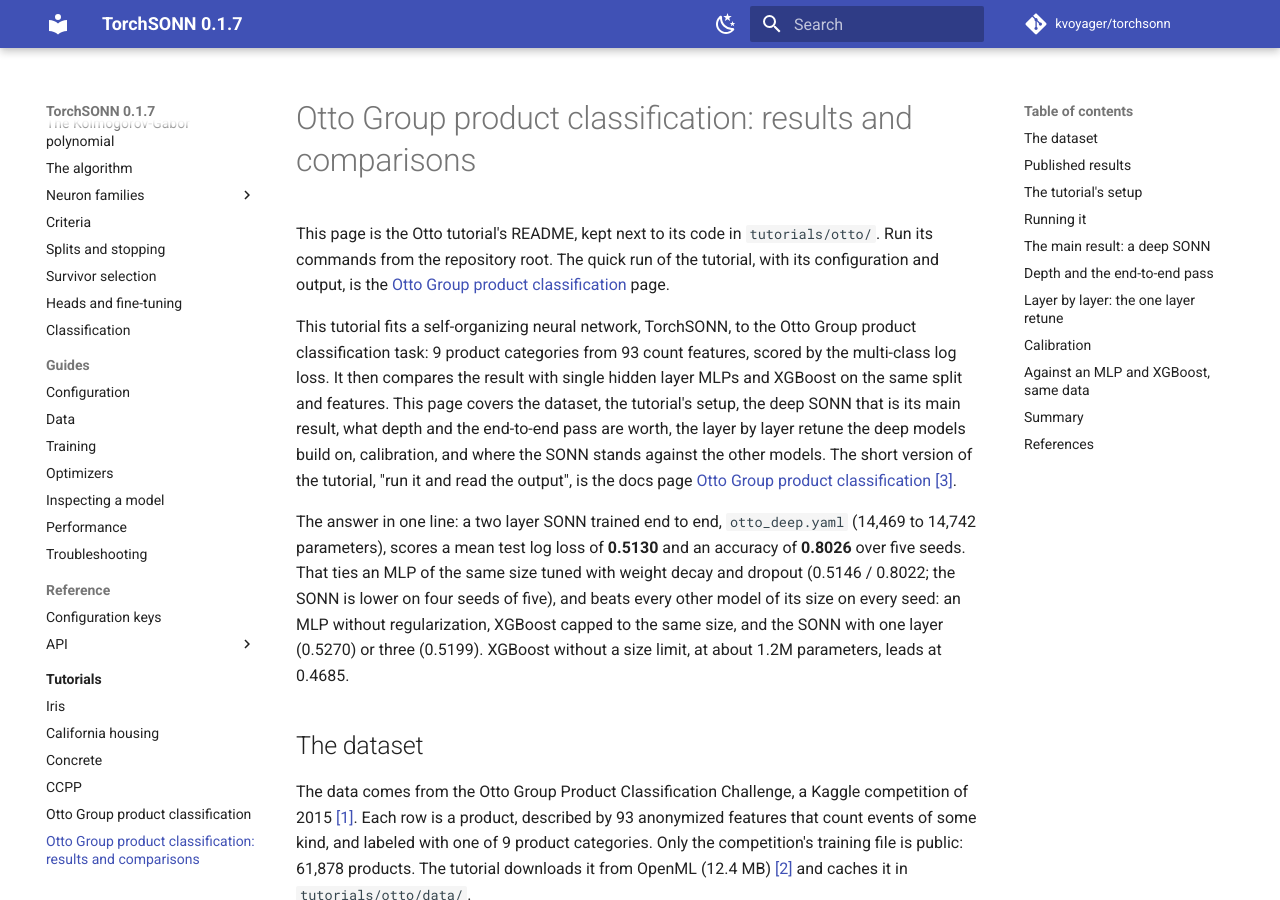
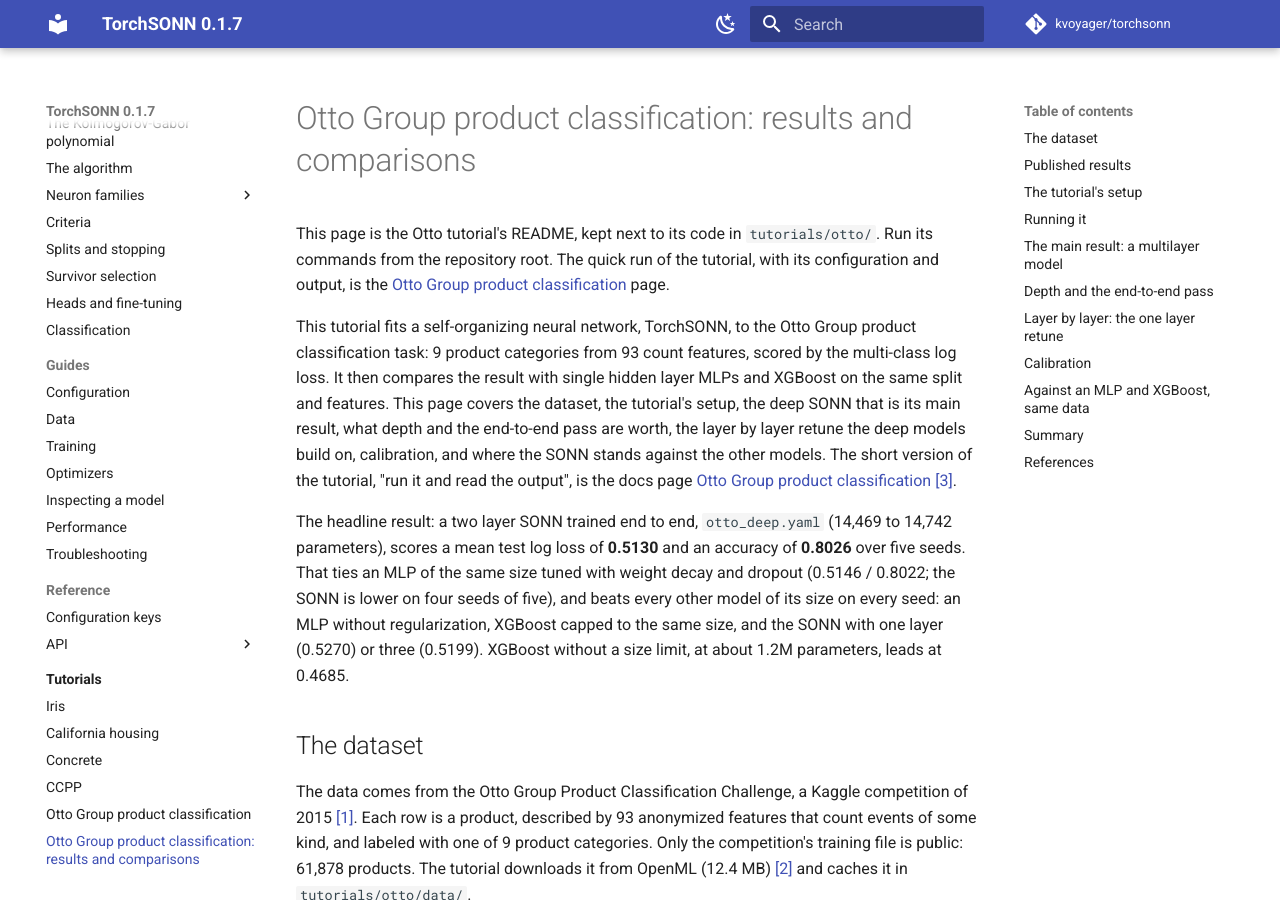
Before and after one commit to kvoyager/torchsonn, an MkDocs documentation site: the page built from docs/tutorials/otto-comparison.md, in a window 1280 px wide and 900 px high. Built offline with MkDocs 1.6.1 and Material for MkDocs 9.7.7, drawn with Linux system fonts in a browser that asks for light colours; comment, search, counter and statistics services are not loaded; some of the changed text lies outside the part shown.

Commit message:
docs(otto): the main result heading names a multilayer model

```diff
--- a/docs/tutorials/otto.md
+++ b/docs/tutorials/otto.md
@@ -164,7 +164,7 @@
 0.5199 / 0.8015 (dev 0.5163 / 0.8048); without the pass, seed 42 scores
 0.5387 / 0.7934. Both deep models beat `otto_tuned.yaml` on every seed.
 The settings and the comparison of depths are on the page
-[Otto Group product classification: results and comparisons](otto-comparison.md#the-main-result-a-deep-sonn).
+[Otto Group product classification: results and comparisons](otto-comparison.md#the-main-result-a-multilayer-model).
 
 ## Baselines
 
--- a/tutorials/otto/README.md
+++ b/tutorials/otto/README.md
@@ -11,7 +11,7 @@
 the tutorial, "run it and read the output", is the docs page
 [Otto Group product classification](../../docs/tutorials/otto.md) [[3]](#ref-3).
 
-The answer in one line: a two layer SONN trained end to end,
+The headline result: a two layer SONN trained end to end,
 `otto_deep.yaml` (14,469 to 14,742 parameters), scores a mean test log
 loss of **0.5130** and an accuracy of **0.8026** over five seeds. That
 ties an MLP of the same size tuned with weight decay and dropout (0.5146 /
@@ -98,7 +98,7 @@
 minutes with `otto.yaml`, the quick run of the docs page and of the
 notebook `tutorials/otto/otto.ipynb`.
 
-## The main result: a deep SONN
+## The main result: a multilayer model
 
 `otto_deep.yaml` builds two layers and then trains the whole network at
 once. It changes `otto.yaml` as follows:
```
